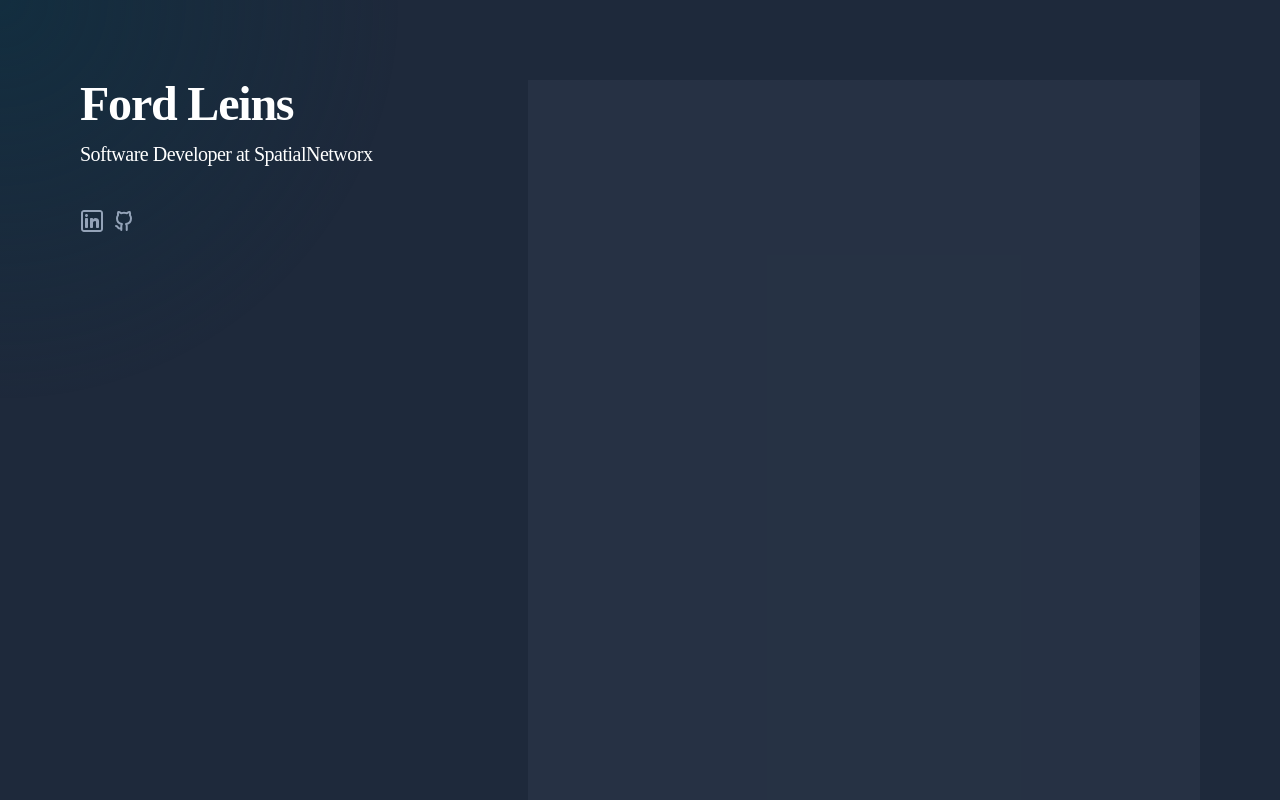
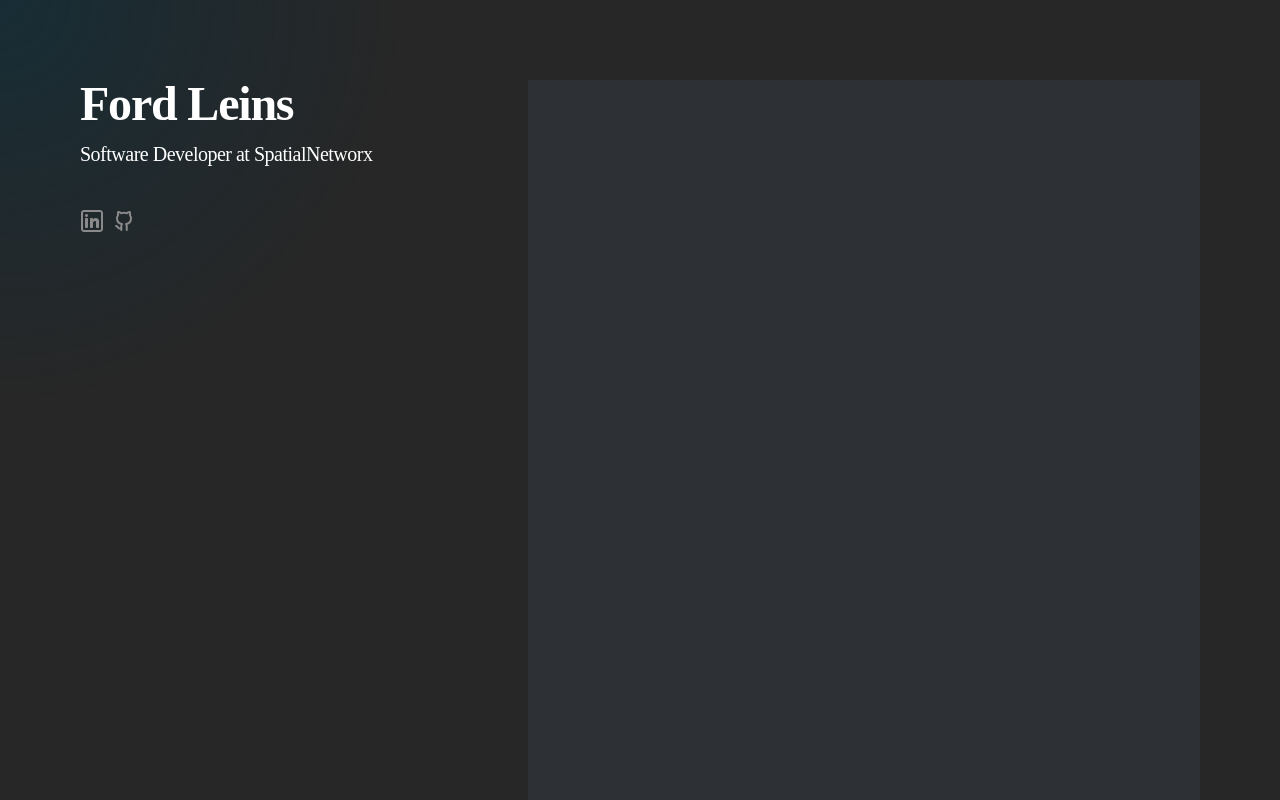
Before and after one commit to HotWheelsTony/fordleins-dev, a SvelteKit app: page / in a window 1280 px wide. Shown: the top 800 px of the page. Built offline with nearby package versions, Linux system fonts and the light colour scheme; a web font is replaced by a local one.

Commit message:
Apply colour palette to various elements

```diff
--- a/src/app.css
+++ b/src/app.css
@@ -1,26 +1,6 @@
 @tailwind base;
 @tailwind components;
 @tailwind utilities;
-
-.heading-color {
-    @apply text-slate-200;
-}
-
-.content-color {
-    @apply text-slate-500;
-}
-
-.content-color-dark {
-    @apply text-slate-600;
-}
-
-.accent-primary {
-    @apply text-teal-300;
-}
-
-.accent-secondary {
-    @apply bg-teal-400;
-}
 
 html {
     scroll-behavior: smooth;
@@ -28,7 +8,45 @@ html {
 
 body {
     font-family: "Archivo";
-    @apply bg-slate-800 antialiased leading-relaxed text-slate-400;
+    @apply bg-darkGrey antialiased leading-relaxed text-slate-400 selection:bg-green;
+}
+
+h1,
+h2,
+h3,
+h4,
+h5,
+h6 {
+    @apply text-veryLightGrey tracking-tight;
+}
+
+h1 {
+    @apply font-bold;
+}
+
+h2 {
+    @apply font-semibold;
+}
+
+h3 {
+    @apply font-medium;
+}
+
+svg,
+p {
+    @apply text-lightGrey;
+}
+
+span {
+    @apply text-lightGrey font-medium tracking-tight;
+}
+
+svg {
+    @apply hover:text-yellow transition transform hover:-translate-y-0.5;
+}
+
+a {
+    @apply underline hover:text-green transition;
 }
 
 
```
